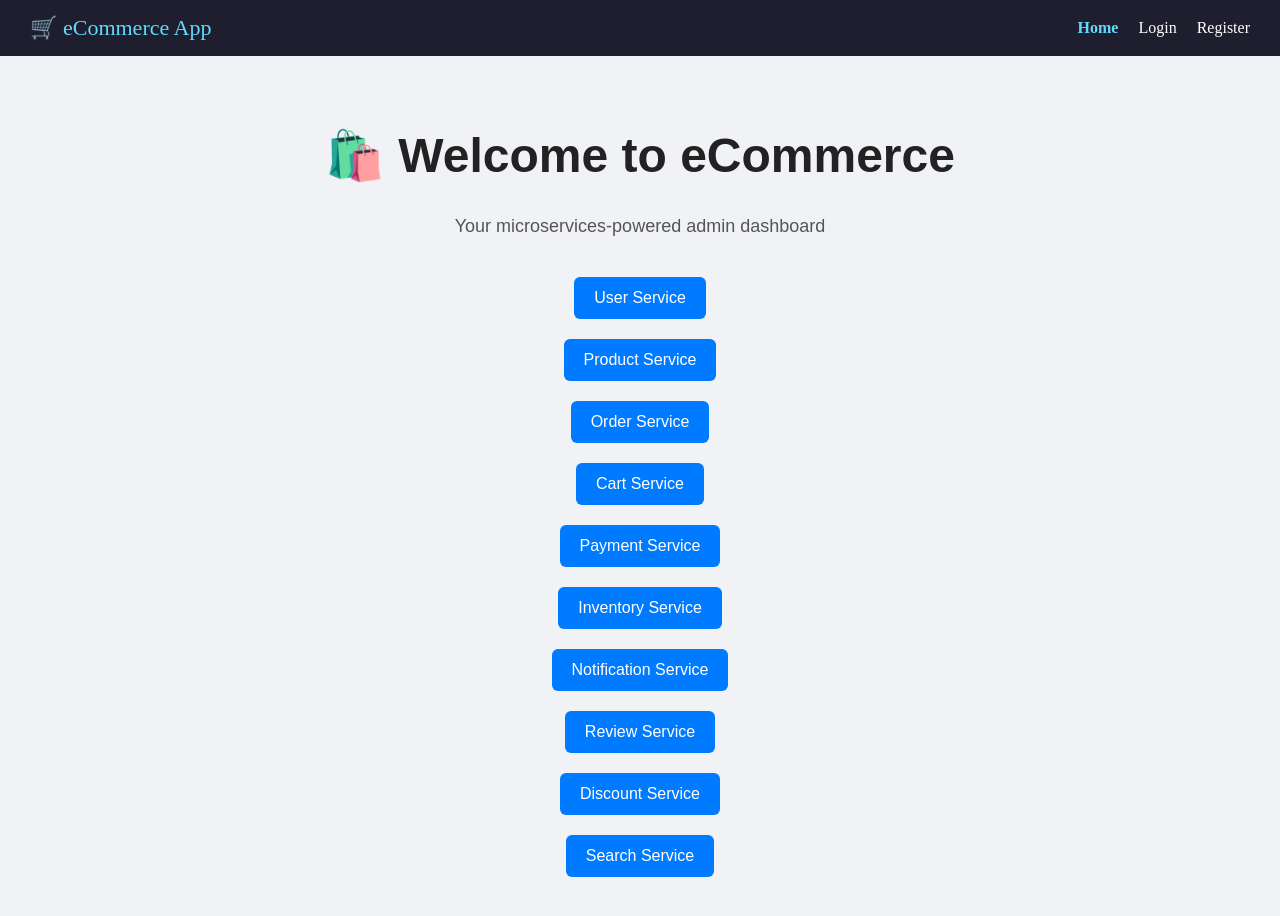
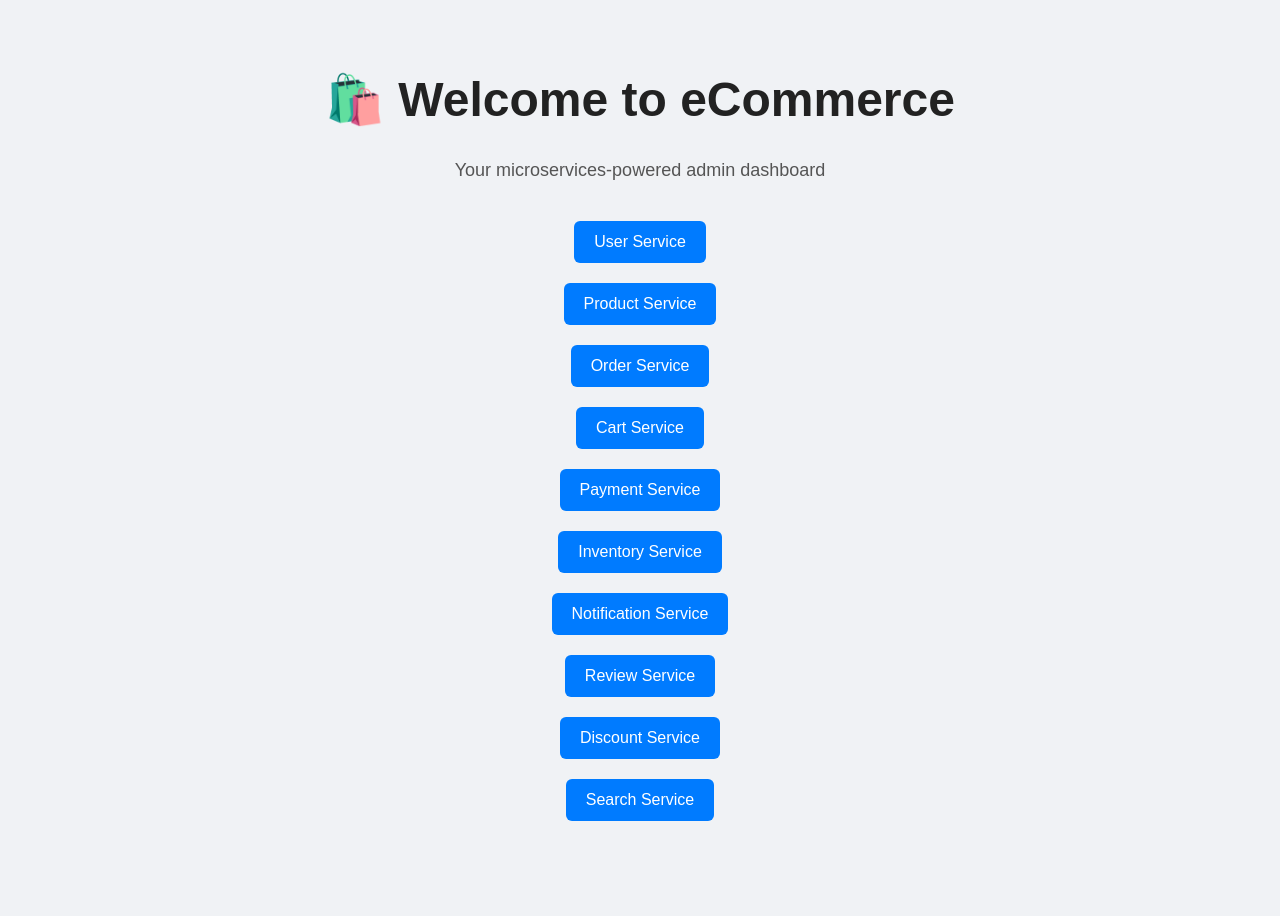
Before and after one commit to sathish103/ecommerce-frontend-app, a React (Vite) app: page / in a window 1280 px wide. After the commit the page ends 861 px from the top, so only its background shows below. Built offline with nearby package versions, Linux system fonts and the light colour scheme.

Commit message:
updated code

```diff
--- a/src/App.jsx
+++ b/src/App.jsx
@@ -1,7 +1,7 @@
 // src/App.jsx
 
 import React from 'react';
-import { BrowserRouter as Router, Routes, Route, Navigate, useLocation } from 'react-router-dom';
+import { BrowserRouter as Router, Routes, Route, Navigate } from 'react-router-dom';
 import Home from './pages/Home';
 import UsersPage from './pages/UsersPage';
 import ProductsPage from './pages/ProductsPage';
@@ -17,35 +17,18 @@ import Login from './pages/Login';
 import Register from './pages/Register';
 import SidebarLayout from './components/SidebarLayout';
 import PrivateRoute from './routes/PrivateRoute';
-import TopNav from './components/TopNav';
-import PublicRoute from './routes/PublicRoute'; // ✅ Only show when NOT logged in
-
-const LayoutWithTopNav = ({ children }) => {
-  const location = useLocation();
-  const isSidebarPage = [
-    '/users', '/products', '/orders', '/cart', '/payments',
-    '/inventory', '/notifications', '/reviews', '/discounts', '/search',
-  ].some(path => location.pathname.startsWith(path));
-
-  return (
-    <>
-      {!isSidebarPage && <TopNav />} {/* ✅ Show only when not inside sidebar layout */}
-      {children}
-    </>
-  );
-};
+import PublicRoute from './routes/PublicRoute';
 
 const App = () => {
   return (
     <Router>
-      <LayoutWithTopNav>
       <Routes>
-          {/* Public routes */}
+        {/* ✅ Public Routes */}
         <Route path="/" element={<Home />} />
         <Route path="/login" element={<PublicRoute><Login /></PublicRoute>} />
         <Route path="/register" element={<PublicRoute><Register /></PublicRoute>} />
 
-          {/* Private + sidebar layout routes */}
+        {/* ✅ Private Routes with Sidebar + TopNav */}
         <Route element={<PrivateRoute><SidebarLayout /></PrivateRoute>}>
           <Route path="/users" element={<UsersPage />} />
           <Route path="/products" element={<ProductsPage />} />
@@ -59,10 +42,9 @@ const App = () => {
           <Route path="/search" element={<SearchPage />} />
         </Route>
 
-          {/* Default redirect */}
+        {/* ✅ Fallback route */}
         <Route path="*" element={<Navigate to="/" />} />
       </Routes>
-      </LayoutWithTopNav>
     </Router>
   );
 };
--- a/src/components/SidebarLayout.jsx
+++ b/src/components/SidebarLayout.jsx
@@ -3,8 +3,10 @@
 import React, { useState, useEffect } from 'react';
 import { Link, Outlet, useLocation, useNavigate } from 'react-router-dom';
 import { useAuth } from '../context/AuthContext';
+import TopNav from './TopNav';
 
 const services = [
+  { label: 'Home', path: '/' },
   { label: 'Users', path: '/users' },
   { label: 'Products', path: '/products' },
   { label: 'Orders', path: '/orders' },
@@ -25,7 +27,6 @@ const SidebarLayout = () => {
   const { logout } = useAuth();
 
   const toggleSidebar = () => setIsOpen(!isOpen);
-
   const handleResize = () => setWindowWidth(window.innerWidth);
 
   useEffect(() => {
@@ -40,7 +41,12 @@ const SidebarLayout = () => {
   };
 
   return (
-    <div style={{ minHeight: '100vh', fontFamily: 'Arial, sans-serif', display: 'flex' }}>
+    <div style={{ minHeight: '100vh', fontFamily: 'Arial, sans-serif' }}>
+      {/* ✅ Top Navigation always shown */}
+      <TopNav />
+
+      {/* Layout wrapper */}
+      <div style={{ display: 'flex' }}>
         {/* Sidebar */}
         <div
           style={{
@@ -128,6 +134,7 @@ const SidebarLayout = () => {
           <Outlet />
         </div>
       </div>
+    </div>
   );
 };
 
```
Lines whose indentation alone changed are shown as unchanged.
